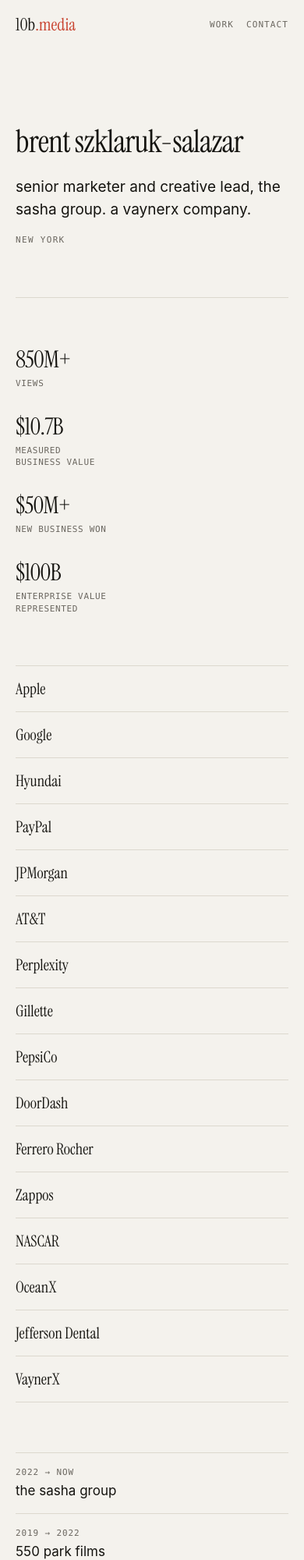
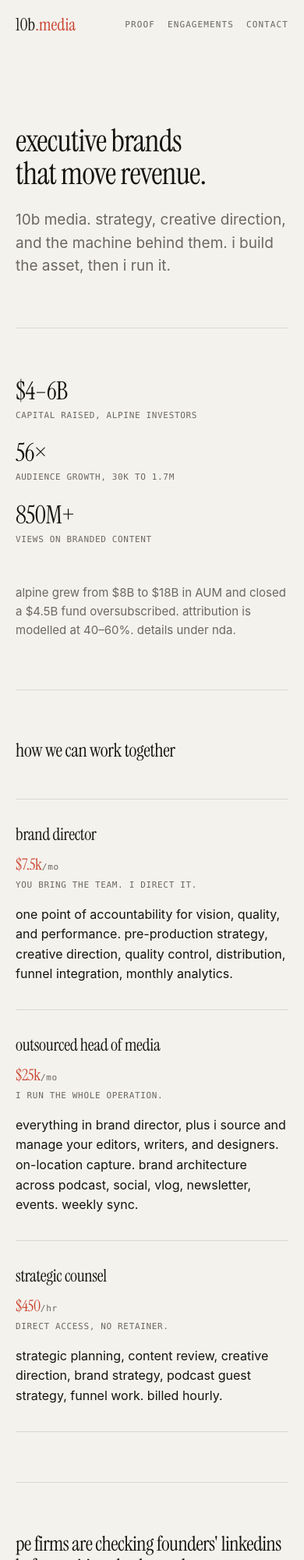
Before and after one commit to breezybrent/10b-media-site, a website: page public/index.html in a window 390 px wide. Shown: the top 2000 px of the page at 78% size. Drawn offline with Linux system fonts and the light colour scheme.

Commit message:
reposition as 10b media: executive brand building service. real tiers and pricing from the Ways of Working proposal, alpine proof, NDA framing

```diff
--- a/public/index.html
+++ b/public/index.html
@@ -3,12 +3,12 @@
 <head>
 <meta charset="utf-8" />
 <meta name="viewport" content="width=device-width, initial-scale=1" />
-<title>brent szklaruk-salazar</title>
-<meta name="description" content="social video. 850M+ views. $10.7B in measured business value. senior marketer and creative lead, the sasha group." />
-<meta name="author" content="Brent Szklaruk-Salazar" />
-<meta property="og:title" content="brent szklaruk-salazar" />
-<meta property="og:description" content="social video. 850M+ views. $10.7B in measured business value." />
-<meta property="og:type" content="profile" />
+<title>10b media | executive brand building</title>
+<meta name="description" content="I build executive brands that move revenue. strategy, creative direction, and the machine behind it." />
+<meta name="author" content="10b media" />
+<meta property="og:title" content="10b media | executive brand building" />
+<meta property="og:description" content="I build executive brands that move revenue." />
+<meta property="og:type" content="website" />
 <meta property="og:url" content="https://10b.media" />
 <meta name="theme-color" content="#f4f2ed" media="(prefers-color-scheme: light)" />
 <meta name="theme-color" content="#121110" media="(prefers-color-scheme: dark)" />
@@ -24,7 +24,8 @@
 <header class="nav">
   <a class="mark" href="/">10b<span>.media</span></a>
   <nav aria-label="primary">
-    <a href="#work">work</a>
+    <a href="#proof">proof</a>
+    <a href="#engagements">engagements</a>
     <a href="#contact">contact</a>
   </nav>
 </header>
@@ -32,41 +33,90 @@
 <main>
 
   <section class="hero">
-    <h1>brent szklaruk-salazar</h1>
-    <p class="role">senior marketer and creative lead, the sasha group. a vaynerx company.</p>
-    <p class="place">new york</p>
+    <h1>executive brands<br />that move revenue.</h1>
+    <p class="lede">
+      10b media. strategy, creative direction, and the machine behind them.
+      i build the asset, then i run it.
+    </p>
   </section>
 
-  <section id="work" class="section">
+  <section id="proof" class="section">
     <ul class="stats">
-      <li><b>850M+</b><span>views</span></li>
-      <li><b>$10.7B</b><span>measured business value</span></li>
-      <li><b>$50M+</b><span>new business won</span></li>
-      <li><b>$100B</b><span>enterprise value represented</span></li>
+      <li><b>$4&ndash;6B</b><span>capital raised, alpine investors</span></li>
+      <li><b>56&times;</b><span>audience growth, 30k to 1.7m</span></li>
+      <li><b>850M+</b><span>views on branded content</span></li>
     </ul>
 
-    <ul class="clients">
-      <li>Apple</li><li>Google</li><li>Hyundai</li><li>PayPal</li>
-      <li>JPMorgan</li><li>AT&amp;T</li><li>Perplexity</li><li>Gillette</li>
-      <li>PepsiCo</li><li>DoorDash</li><li>Ferrero Rocher</li><li>Zappos</li>
-      <li>NASCAR</li><li>OceanX</li><li>Jefferson Dental</li><li>VaynerX</li>
-    </ul>
+    <p class="note">
+      alpine grew from $8B to $18B in AUM and closed a $4.5B fund oversubscribed.
+      attribution is modelled at 40&ndash;60%. details under nda.
+    </p>
+  </section>
 
-    <ol class="roles">
-      <li><span class="when">2022 &rarr; now</span><span class="what">the sasha group</span></li>
-      <li><span class="when">2019 &rarr; 2022</span><span class="what">550 park films</span></li>
-      <li><span class="when">2016 &rarr; 2022</span><span class="what">bsp</span></li>
+  <section id="engagements" class="section">
+    <h2>how we can work together</h2>
+
+    <ol class="tiers">
+      <li>
+        <div class="tier-head">
+          <h3>brand director</h3>
+          <p class="price">$7.5k<span>/mo</span></p>
+        </div>
+        <p class="tier-what">you bring the team. i direct it.</p>
+        <p class="tier-detail">
+          one point of accountability for vision, quality, and performance.
+          pre-production strategy, creative direction, quality control,
+          distribution, funnel integration, monthly analytics.
+        </p>
+      </li>
+
+      <li>
+        <div class="tier-head">
+          <h3>outsourced head of media</h3>
+          <p class="price">$25k<span>/mo</span></p>
+        </div>
+        <p class="tier-what">i run the whole operation.</p>
+        <p class="tier-detail">
+          everything in brand director, plus i source and manage your editors,
+          writers, and designers. on-location capture. brand architecture across
+          podcast, social, vlog, newsletter, events. weekly sync.
+        </p>
+      </li>
+
+      <li>
+        <div class="tier-head">
+          <h3>strategic counsel</h3>
+          <p class="price">$450<span>/hr</span></p>
+        </div>
+        <p class="tier-what">direct access, no retainer.</p>
+        <p class="tier-detail">
+          strategic planning, content review, creative direction, brand strategy,
+          podcast guest strategy, funnel work. billed hourly.
+        </p>
+      </li>
     </ol>
   </section>
 
+  <section class="section quote">
+    <blockquote>
+      <p>pe firms are checking founders' linkedins before writing checks. and asset managers are checking pe founders' linkedins before writing checks.</p>
+      <cite>brent szklaruk, 10b media</cite>
+    </blockquote>
+  </section>
+
   <section id="contact" class="section contact">
+    <h2>who this is for</h2>
+    <p class="who">
+      a founder or ceo whose reputation is a business asset. deal size
+      $50M and up. already good at the job, tired of being underestimated.
+    </p>
     <a class="mail" href="mailto:bszklaruk@gmail.com">bszklaruk@gmail.com</a>
   </section>
 
 </main>
 
 <footer class="foot">
-  <p>vanderbilt &rsquo;21</p>
+  <p>10b media &middot; new york</p>
 </footer>
 
 </body>
--- a/public/styles.css
+++ b/public/styles.css
@@ -1,6 +1,5 @@
-/* 10b.media — brent szklaruk-salazar
-   Simple, correct, left-aligned. One type scale, one spacing scale,
-   one container width. No decoration that is not information. */
+/* 10b.media — executive brand building
+   One container, one spacing scale, one type scale. No decoration. */
 
 :root {
   --paper:  #f4f2ed;
@@ -13,7 +12,6 @@
   --sans:  ui-sans-serif, -apple-system, "Helvetica Neue", Arial, sans-serif;
   --mono:  ui-monospace, "SF Mono", Menlo, monospace;
 
-  /* spacing scale */
   --s1: 8px;
   --s2: 16px;
   --s3: 24px;
@@ -22,8 +20,7 @@
   --s6: 64px;
   --s7: 96px;
 
-  /* one container for the whole page */
-  --page: 1120px;
+  --page: 1080px;
   --gutter: clamp(20px, 5vw, 56px);
 }
 
@@ -51,7 +48,6 @@
   -webkit-font-smoothing: antialiased;
 }
 
-/* every block shares one horizontal measure */
 .nav,
 main,
 .foot {
@@ -70,32 +66,29 @@
 }
 
 .mark {
+  display: inline-flex;
+  align-items: center;
+  min-height: 44px;
   font-family: var(--serif);
   font-size: 22px;
   color: var(--ink);
   text-decoration: none;
+}
+.mark span { color: var(--accent); }
+
+.nav nav { display: flex; gap: var(--s3); }
+.nav nav a {
   display: inline-flex;
   align-items: center;
   min-height: 44px;
-}
-.mark span { color: var(--accent); }
-
-.nav nav {
-  display: flex;
-  gap: var(--s3);
-}
-.nav nav a {
   font-family: var(--mono);
   font-size: 11px;
   letter-spacing: 0.1em;
   text-transform: uppercase;
   color: var(--mute);
   text-decoration: none;
-  display: inline-flex;
-  align-items: center;
-  min-height: 44px;
 }
-.nav a:hover { color: var(--ink); }
+.nav nav a:hover { color: var(--ink); }
 
 /* ---------- hero ---------- */
 
@@ -108,25 +101,16 @@
   margin: 0;
   font-family: var(--serif);
   font-weight: 400;
-  font-size: clamp(40px, 7vw, 76px);
-  line-height: 1.05;
+  font-size: clamp(40px, 7vw, 74px);
+  line-height: 1.04;
   letter-spacing: -0.02em;
 }
 
-.hero .role {
+.lede {
   margin: var(--s3) 0 0;
-  max-width: 34ch;
+  max-width: 44ch;
   font-size: 19px;
-  line-height: 1.5;
-  color: var(--ink);
-}
-
-.hero .place {
-  margin: var(--s2) 0 0;
-  font-family: var(--mono);
-  font-size: 11px;
-  letter-spacing: 0.12em;
-  text-transform: uppercase;
+  line-height: 1.55;
   color: var(--mute);
 }
 
@@ -138,11 +122,20 @@
 }
 .section:last-of-type { border-bottom: 0; }
 
-/* ---------- stats ---------- */
+.section > h2 {
+  margin: 0 0 var(--s5);
+  font-family: var(--serif);
+  font-weight: 400;
+  font-size: clamp(24px, 3.2vw, 36px);
+  line-height: 1.1;
+  letter-spacing: -0.015em;
+}
+
+/* ---------- proof ---------- */
 
 .stats {
   display: grid;
-  grid-template-columns: repeat(4, 1fr);
+  grid-template-columns: repeat(3, 1fr);
   gap: var(--s4);
   margin: 0;
   padding: 0;
@@ -153,7 +146,7 @@
   display: block;
   font-family: var(--serif);
   font-weight: 400;
-  font-size: clamp(30px, 4vw, 52px);
+  font-size: clamp(32px, 4.5vw, 52px);
   line-height: 1;
   letter-spacing: -0.025em;
 }
@@ -161,7 +154,7 @@
 .stats span {
   display: block;
   margin-top: var(--s1);
-  max-width: 18ch;
+  max-width: 20ch;
   font-family: var(--mono);
   font-size: 11px;
   line-height: 1.45;
@@ -170,61 +163,112 @@
   color: var(--mute);
 }
 
-/* ---------- clients ---------- */
+.note {
+  margin: var(--s5) 0 0;
+  max-width: 62ch;
+  font-size: 15px;
+  line-height: 1.6;
+  color: var(--mute);
+}
 
-.clients {
-  display: grid;
-  grid-template-columns: repeat(4, 1fr);
-  gap: 0 var(--s4);
-  margin: var(--s6) 0 0;
+/* ---------- tiers ---------- */
+
+.tiers {
+  margin: 0;
   padding: 0;
   list-style: none;
   border-top: 1px solid var(--rule);
 }
 
-.clients li {
-  padding-block: var(--s2);
-  border-bottom: 1px solid var(--rule);
-  font-family: var(--serif);
-  font-size: 20px;
-  line-height: 1.3;
-  color: var(--ink);
-}
-
-/* ---------- roles ---------- */
-
-.roles {
-  margin: var(--s6) 0 0;
-  padding: 0;
-  list-style: none;
-  border-top: 1px solid var(--rule);
-}
-
-.roles li {
-  display: grid;
-  grid-template-columns: 140px 1fr;
-  gap: var(--s4);
-  padding-block: var(--s2);
+.tiers > li {
+  padding-block: var(--s4);
   border-bottom: 1px solid var(--rule);
 }
 
-.roles .when {
+.tier-head {
+  display: flex;
+  flex-wrap: wrap;
+  align-items: baseline;
+  justify-content: space-between;
+  gap: var(--s2) var(--s4);
+}
+
+.tier-head h3 {
+  margin: 0;
+  font-family: var(--serif);
+  font-weight: 400;
+  font-size: clamp(22px, 2.6vw, 30px);
+  line-height: 1.15;
+  letter-spacing: -0.015em;
+}
+
+.price {
+  margin: 0;
+  font-family: var(--serif);
+  font-size: clamp(20px, 2.4vw, 28px);
+  line-height: 1;
+  letter-spacing: -0.015em;
+  color: var(--accent);
+  white-space: nowrap;
+}
+.price span {
   font-family: var(--mono);
   font-size: 11px;
-  letter-spacing: 0.08em;
+  letter-spacing: 0.06em;
+  color: var(--mute);
+}
+
+.tier-what {
+  margin: var(--s1) 0 0;
+  font-family: var(--mono);
+  font-size: 11px;
+  letter-spacing: 0.06em;
   text-transform: uppercase;
   color: var(--mute);
 }
 
-.roles .what {
-  font-size: 17px;
-  line-height: 1.5;
+.tier-detail {
+  margin: var(--s2) 0 0;
+  max-width: 68ch;
+  font-size: 16px;
+  line-height: 1.6;
+  color: var(--ink);
+}
+
+/* ---------- quote ---------- */
+
+.quote blockquote { margin: 0; }
+
+.quote p {
+  margin: 0;
+  max-width: 30ch;
+  font-family: var(--serif);
+  font-size: clamp(26px, 4vw, 46px);
+  line-height: 1.15;
+  letter-spacing: -0.02em;
+}
+
+.quote cite {
+  display: block;
+  margin-top: var(--s3);
+  font-family: var(--mono);
+  font-size: 11px;
+  font-style: normal;
+  letter-spacing: 0.1em;
+  text-transform: uppercase;
+  color: var(--mute);
 }
 
 /* ---------- contact ---------- */
 
-.contact {
-  padding-block: var(--s7);
+.contact { padding-block: var(--s7); }
+
+.who {
+  margin: 0 0 var(--s5);
+  max-width: 56ch;
+  font-size: 18px;
+  line-height: 1.55;
+  color: var(--ink);
 }
 
 .mail {
@@ -232,7 +276,7 @@
   align-items: center;
   min-height: 44px;
   font-family: var(--serif);
-  font-size: clamp(26px, 4.5vw, 52px);
+  font-size: clamp(26px, 4.5vw, 48px);
   line-height: 1.2;
   letter-spacing: -0.02em;
   color: var(--accent);
@@ -256,23 +300,16 @@
 
 /* ---------- small screens ---------- */
 
-@media (max-width: 820px) {
-  .stats,
-  .clients { grid-template-columns: repeat(2, 1fr); }
+@media (max-width: 720px) {
+  .stats { grid-template-columns: 1fr; gap: var(--s3); }
+  .stats span { max-width: none; }
+  .tier-head { flex-direction: column; align-items: flex-start; }
+  .quote p { max-width: none; }
 }
 
-@media (max-width: 560px) {
+@media (max-width: 480px) {
   body { font-size: 16px; }
-  .roles li {
-    grid-template-columns: 1fr;
-    gap: 2px;
-  }
   .nav nav { gap: var(--s2); }
-}
-
-@media (max-width: 400px) {
-  .stats,
-  .clients { grid-template-columns: 1fr; }
 }
 
 @media (prefers-reduced-motion: no-preference) {
```
